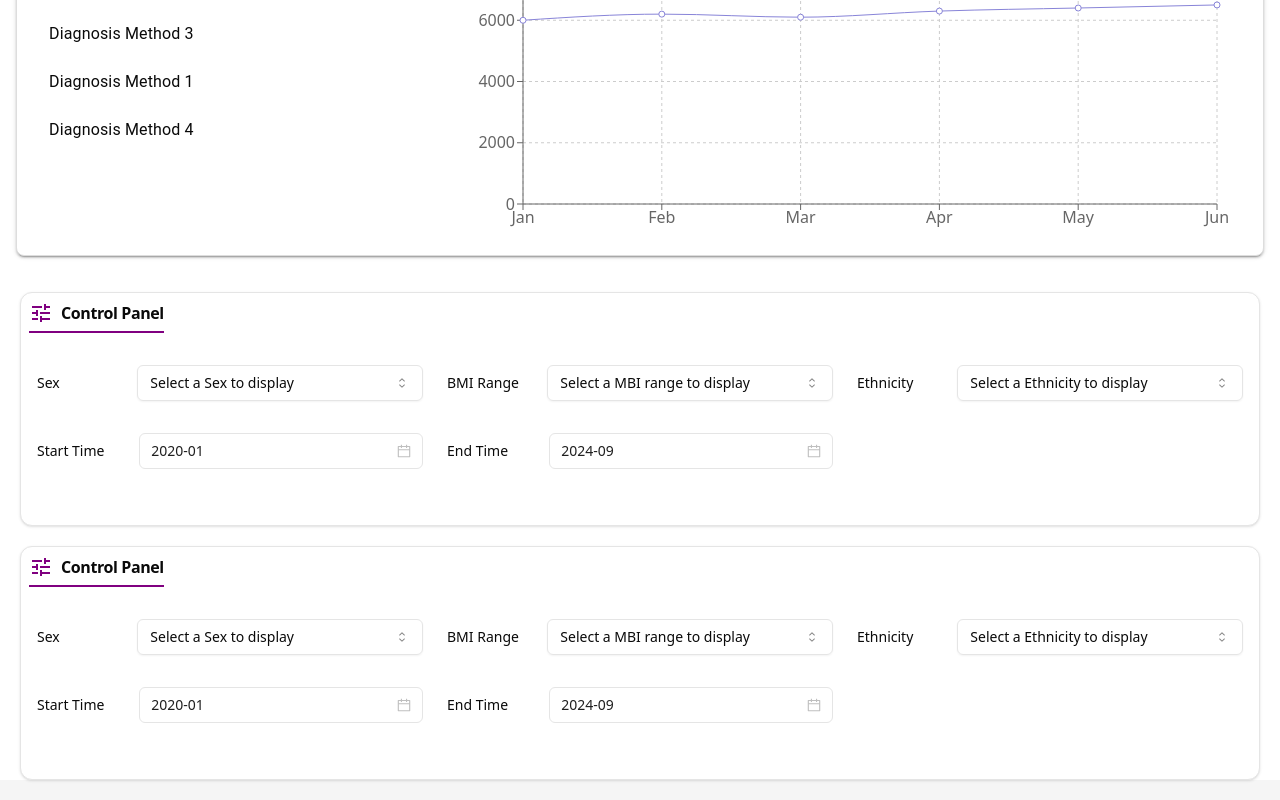
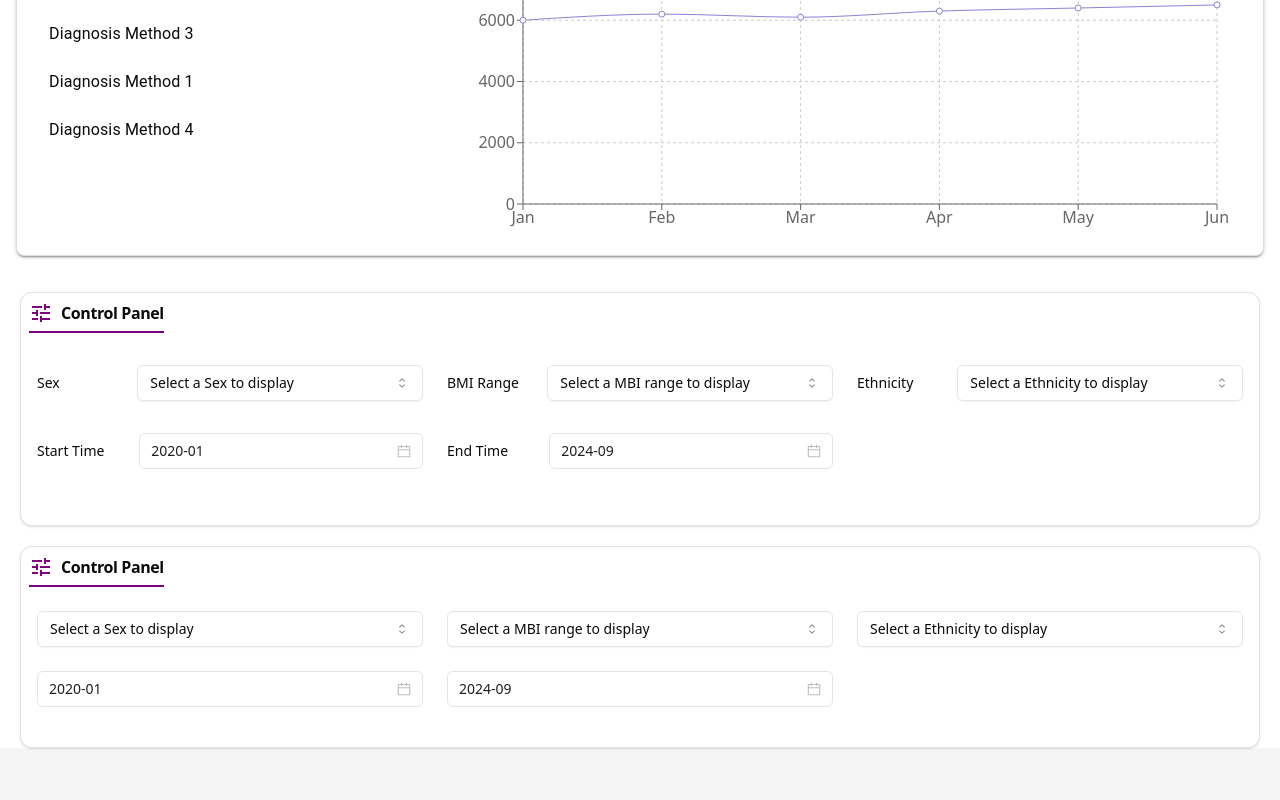
Before and after one commit to passerby-cell/Blood-Front-End, a React (Vite) app: page / in a window 1280 px wide. Shown: the part 1688-2488 px from the top of the page. After the commit the page ends 2456 px from the top, so only its background shows below. Built offline with nearby package versions, Linux system fonts and the light colour scheme.

Commit message:
修改无表单页面

```diff
--- a/src/components/MyControlAndDisplayWithoutForm.tsx
+++ b/src/components/MyControlAndDisplayWithoutForm.tsx
@@ -3,20 +3,9 @@ import "@/components/css/MyControlAndDisplay.sass";
 import TuneIcon from "@mui/icons-material/Tune";
 import { Card, CardHeader, CardTitle } from "./ui/card";
 import { CardContent } from "@mui/material";
-import { useForm } from "react-hook-form";
 import { ConfigProvider, DatePicker } from "antd";
 import { Tag } from "antd";
 
-import {
-  Form,
-  FormControl,
-  FormField,
-  FormItem,
-  FormLabel,
-  FormMessage,
-} from "./ui/form";
-import { z } from "zod";
-import { zodResolver } from "@hookform/resolvers/zod";
 import {
   Select,
   SelectContent,
@@ -174,66 +163,14 @@ const ControlAndDisplay: React.FC = () => {
     startTime: "initial",
     endTime: "initial",
   });
-  const [selectedFilters, setSelectedFilters] = useState<string[]>([]);
-  const [selectedMetric, setSelectedMetric] = useState("WBC");
-  const [Sex] = useState("");
-  const [filteredData, setFilteredData] = useState(initialDummyData);
 
-  const handleFilterApply = () => {
-    const newFilter = `Sex: ${Sex}`;
-    if (!selectedFilters.includes(newFilter) && Sex) {
-      setSelectedFilters((prev) => [...prev, newFilter]);
-    }
-
-    // Apply filtering based on the selected Sex
-    const newFilteredData = initialDummyData.filter(
-      (item) => !Sex || item.Sex === Sex
-    );
-    setFilteredData(newFilteredData);
-  };
-
-  const handleChipDelete = (chipToDelete: string) => {
-    setSelectedFilters((chips) =>
-      chips.filter((chip) => chip !== chipToDelete)
-    );
-    // Reset to initial data when a filter is removed
-    setFilteredData(initialDummyData);
-  };
-
-  const handleMetricChange = (event: React.ChangeEvent<HTMLInputElement>) => {
-    setSelectedMetric(event.target.value);
-  };
-
-  // const handleSexChange = (event: React.ChangeEvent<{ value: unknown }>) => {
-  //     setSex(event.target.value as string);
-  // };
-  const formSchema = z.object({
-    Sex: z.string(),
-    BMIRange: z.string(),
-    Ethnicity: z.string().optional(),
-    startTime: z.string(),
-    endTime: z.string(),
-  });
-
-  // 1. Define your form.
-  const form = useForm<z.infer<typeof formSchema>>({
-    resolver: zodResolver(formSchema),
-    defaultValues: {
+  const [initialValue, setinitialValue] = useState({
     Sex: "",
     BMIRange: "",
     Ethnicity: "",
     startTime: "2020-01",
     endTime: dayjs().format("YYYY-MM"),
-    },
   });
-
-  // 2. Define a submit handler.
-  function onSubmit(values: z.infer<typeof formSchema>) {
-    // Do something with the form values.
-    // ✅ This will be type-safe and validated.
-    console.log(values);
-  }
-
   /**
    * 处理性别改变事件
    *
@@ -242,6 +179,7 @@ const ControlAndDisplay: React.FC = () => {
   const handleSexChange = (value: string) => {
     let newSelectedTags = { ...selectedTags, Sex: value };
     setselectedTags(newSelectedTags);
+    setinitialValue({ ...initialValue, Sex: value });
   };
   /**
    * 处理BMI值变化
@@ -251,6 +189,7 @@ const ControlAndDisplay: React.FC = () => {
   const handleBMIChange = (value: string) => {
     let newSelectedTags = { ...selectedTags, BMIRange: value };
     setselectedTags(newSelectedTags);
+    setinitialValue({ ...initialValue, BMIRange: value });
   };
   /**
    * 处理民族变化
@@ -261,17 +200,21 @@ const ControlAndDisplay: React.FC = () => {
   const handleEthnicityChange = (value: string) => {
     let newSelectedTags = { ...selectedTags, Ethnicity: value };
     setselectedTags(newSelectedTags);
+    setinitialValue({ ...initialValue, Ethnicity: value });
   };
 
   const onStartTimeChange: DatePickerProps["onChange"] = (date, dateString) => {
     let newSelectedTags = { ...selectedTags, startTime: dateString as string };
     setselectedTags(newSelectedTags);
-    form.setValue("startTime", dateString as string);
+    setinitialValue({ ...initialValue, startTime: dateString as string });
   };
   const onEndTimeChange: DatePickerProps["onChange"] = (date, dateString) => {
     let newSelectedTags = { ...selectedTags, endTime: dateString as string };
     setselectedTags(newSelectedTags);
-    form.setValue("endTime", dateString as string);
+    console.log("newSelectedTags", newSelectedTags);
+    let newInitialValue = { ...initialValue, endTime: dateString as string };
+    setinitialValue(newInitialValue);
+    console.log("initialValue", initialValue);
   };
   return (
     <>
@@ -291,60 +234,35 @@ const ControlAndDisplay: React.FC = () => {
           ></div>
         </CardHeader>
 
-        <Form {...form}>
         <CardContent>
-            <form
-              onSubmit={form.handleSubmit(onSubmit)}
-              className=" grid lg:grid-cols-3 gap-12 md:grid-cols-2 gap-6 sm:grid-cols-1"
-            >
-              <FormField
-                control={form.control}
-                name="Sex"
-                render={({ field }) => (
-                  <FormItem className="flex flex-row items-center space-x-2">
-                    <FormLabel className=" mt-2  w-32  ">Sex</FormLabel>
-                    <FormControl className="w-full">
+          <div className=" grid lg:grid-cols-3 gap-12 md:grid-cols-2 gap-6 sm:grid-cols-1">
             <Select
               onValueChange={(Sex) => {
-                          field.onChange(Sex);
+                console.log("Sex", Sex);
                 handleSexChange(Sex);
               }}
-                        defaultValue={field.value}
+              value={initialValue.Sex}
             >
-                        <FormControl>
               <SelectTrigger>
                 <SelectValue placeholder="Select a Sex to display" />
               </SelectTrigger>
-                        </FormControl>
+
               <SelectContent>
                 <SelectItem value="Female">Female</SelectItem>
                 <SelectItem value="Male">Male</SelectItem>
               </SelectContent>
             </Select>
-                    </FormControl>
-                    <FormMessage />
-                  </FormItem>
-                )}
-              />
-              <FormField
-                control={form.control}
-                name="BMIRange"
-                render={({ field }) => (
-                  <FormItem className="flex flex-row items-center space-x-2">
-                    <FormLabel className=" mt-2 w-32 ">BMI Range</FormLabel>
-                    <FormControl className="w-full">
+
             <Select
               onValueChange={(BMI) => {
-                          field.onChange(BMI);
                 handleBMIChange(BMI);
               }}
-                        defaultValue={field.value}
+              value={initialValue.BMIRange}
             >
-                        <FormControl>
               <SelectTrigger>
                 <SelectValue placeholder="Select a MBI range to display" />
               </SelectTrigger>
-                        </FormControl>
+
               <SelectContent>
                 {Object.keys(BMI).map((item, index) => {
                   return (
@@ -355,55 +273,28 @@ const ControlAndDisplay: React.FC = () => {
                 })}
               </SelectContent>
             </Select>
-                    </FormControl>
-                    <FormMessage />
-                  </FormItem>
-                )}
-              />
-              <FormField
-                control={form.control}
-                name="Ethnicity"
-                render={({ field }) => (
-                  <FormItem className="flex flex-row items-center space-x-2">
-                    <FormLabel className=" mt-2  w-32  ">Ethnicity</FormLabel>
-                    <FormControl className="w-full">
+
             <Select
               onValueChange={(Ethnicity) => {
-                          field.onChange(Ethnicity);
                 handleEthnicityChange(Ethnicity);
               }}
-                        defaultValue={field.value}
+              value={initialValue.Ethnicity}
             >
-                        <FormControl>
               <SelectTrigger>
                 <SelectValue placeholder="Select a Ethnicity to display" />
               </SelectTrigger>
-                        </FormControl>
+
               <SelectContent>
                 {Object.keys(Ethnicity).map((item, index) => {
                   return (
-                              <SelectItem
-                                key={item}
-                                value={Ethnicity[index].value}
-                              >
+                    <SelectItem key={item} value={Ethnicity[index].value}>
                       {Ethnicity[index].label}
                     </SelectItem>
                   );
                 })}
               </SelectContent>
             </Select>
-                    </FormControl>
-                    <FormMessage />
-                  </FormItem>
-                )}
-              />
-              <FormField
-                control={form.control}
-                name="startTime"
-                render={({ field }) => (
-                  <FormItem className="flex flex-row items-center space-x-2">
-                    <FormLabel className=" mt-2  w-32  ">Start Time</FormLabel>
-                    <FormControl className="w-full">
+
             <div className="wrapper ">
               <ConfigProvider
                 theme={{
@@ -415,32 +306,19 @@ const ControlAndDisplay: React.FC = () => {
                 }}
               >
                 <DatePicker
+                  allowClear={false}
                   className="input w-full h-9 font-normal
                          text-sm border-1 border-[#e5e5e5]
                          hover:border-[#e5e5e5] font-family: inherit"
                   onChange={onStartTimeChange}
                   picker="month"
-                            defaultValue={dayjs(field.value)}
+                  value={dayjs(initialValue.startTime)}
                   minDate={dayjs("1900-01", "YYYY-MM")}
-                            maxDate={dayjs(
-                              dayjs().format("YYYY-MM"),
-                              "YYYY-MM"
-                            )}
+                  maxDate={dayjs(dayjs().format("YYYY-MM"), "YYYY-MM")}
                 />
               </ConfigProvider>
             </div>
-                    </FormControl>
-                    <FormMessage />
-                  </FormItem>
-                )}
-              />
-              <FormField
-                control={form.control}
-                name="endTime"
-                render={({ field }) => (
-                  <FormItem className="flex flex-row items-center space-x-2">
-                    <FormLabel className=" mt-2  w-32  ">End Time</FormLabel>
-                    <FormControl className="w-full">
+
             <div className="wrapper">
               <ConfigProvider
                 theme={{
@@ -452,32 +330,22 @@ const ControlAndDisplay: React.FC = () => {
                 }}
               >
                 <DatePicker
+                  allowClear={false}
                   className="input w-full h-9 font-normal
                          text-sm border-1 border-[#e5e5e5]
                          hover:border-[#e5e5e5] font-family: inherit"
                   onChange={onEndTimeChange}
                   picker="month"
-                            defaultValue={dayjs(field.value)}
-                            minDate={dayjs(
-                              form.getValues("startTime"),
-                              "YYYY-MM"
-                            )}
-                            maxDate={dayjs(
-                              dayjs().format("YYYY-MM"),
-                              "YYYY-MM"
-                            )}
+                  value={dayjs(initialValue.endTime)}
+                  minDate={dayjs(initialValue.startTime, "YYYY-MM")}
+                  maxDate={dayjs(dayjs().format("YYYY-MM"), "YYYY-MM")}
                 />
               </ConfigProvider>
             </div>
-                    </FormControl>
-                    <FormMessage />
-                  </FormItem>
-                )}
-              />
-            </form>
+          </div>
         </CardContent>
-        </Form>
-        <div className=" tag-wapper grid gap-2 justify-items-start lg:grid-cols-3 md:grid-rows-2 grid-rows-5 m-4">
+
+        <div className=" tag-wapper grid gap-2 justify-items-start lg:grid-cols-3 md:grid-rows-2 grid-rows-5 m-2">
           {Object.keys(selectedTags).map((value, index) => {
             if (
               selectedTags[
@@ -498,18 +366,21 @@ const ControlAndDisplay: React.FC = () => {
                   onClose={() => {
                     let newSelectedTags = {
                       ...selectedTags,
-                      [value]: "initial",
+                      [value]: "",
                     };
+
                     setselectedTags(newSelectedTags);
-                    form.setValue(
-                      value as
-                        | "Sex"
-                        | "BMIRange"
-                        | "Ethnicity"
-                        | "startTime"
-                        | "endTime",
-                      undefined
-                    );
+                    let newInitialValue = {
+                      ...initialValue,
+                      [value]: "",
+                    };
+                    if (value === "startTime") {
+                      newInitialValue.startTime = "2020-01";
+                    } else if (value === "endTime") {
+                      newInitialValue.endTime = dayjs().format("YYYY-MM");
+                    }
+                    // console.log("newInitialValue", newInitialValue);
+                    setinitialValue(newInitialValue);
                   }}
                 >
                   {value}
```
Lines whose indentation alone changed are shown as unchanged.
